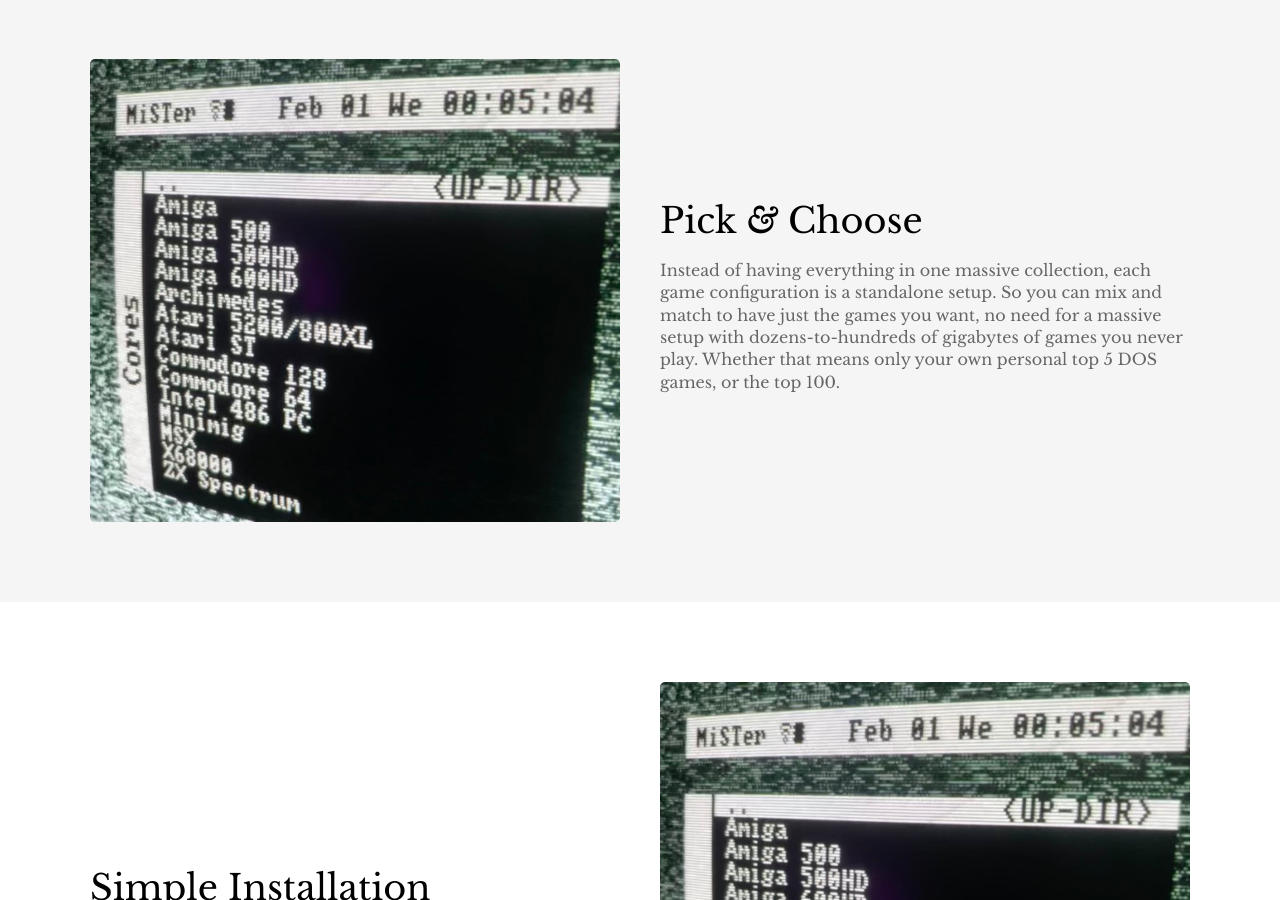
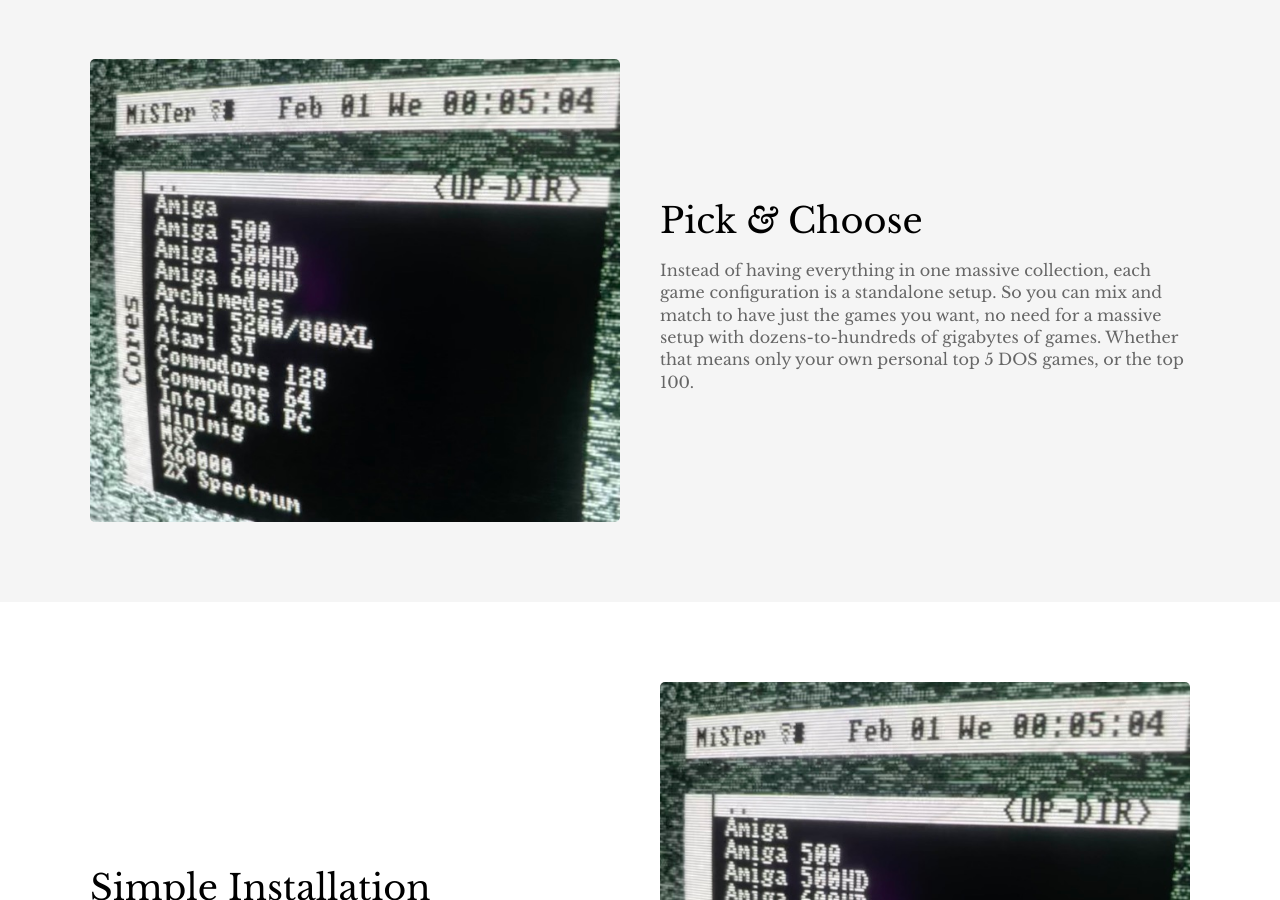
Before and after one commit to 0mhz-net/0mhz-net.github.io, a Jekyll site: the page built from index.html, in a window 1280 px wide and 900 px high, scrolled down 2370 px. Built offline with Jekyll 4.4.1, drawn with Linux system fonts in a browser that asks for light colours.

Commit message:
Copy improvements

```diff
--- a/index.html
+++ b/index.html
@@ -56,7 +56,7 @@
 		<div class="container flex">
 			<div class="text">
 				<h2>Pick <em>&amp;</em> Choose</h2>
-				<p>Instead of having everything in one massive collection, each game configuration is a standalone setup. So you can mix and match to have just the games you want, no need for a massive setup with dozens-to-hundreds of gigabytes of games you never play. Whether that means only your own personal top 5 DOS games, or the top 100.</p>
+				<p>Instead of having everything in one massive collection, each game configuration is a standalone setup. So you can mix and match to have just the games you want, no need for a massive setup with dozens-to-hundreds of gigabytes of games. Whether that means only your own personal top 5 DOS games, or the top 100.</p>
 			</div>
 			<div class="image">
 				<img src="{{ site.baseurl }}/images/placeholder.jpg" alt="Screenshot" class="screenshot" />
```
